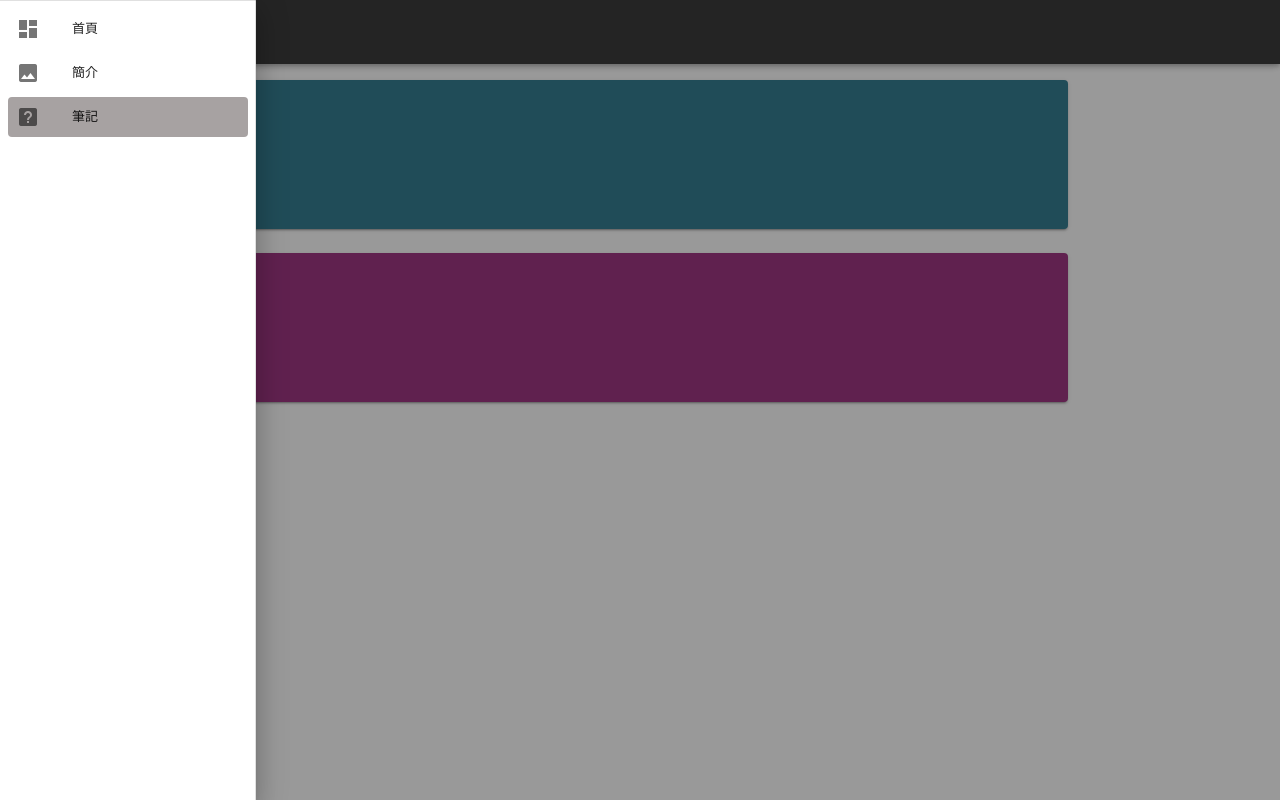
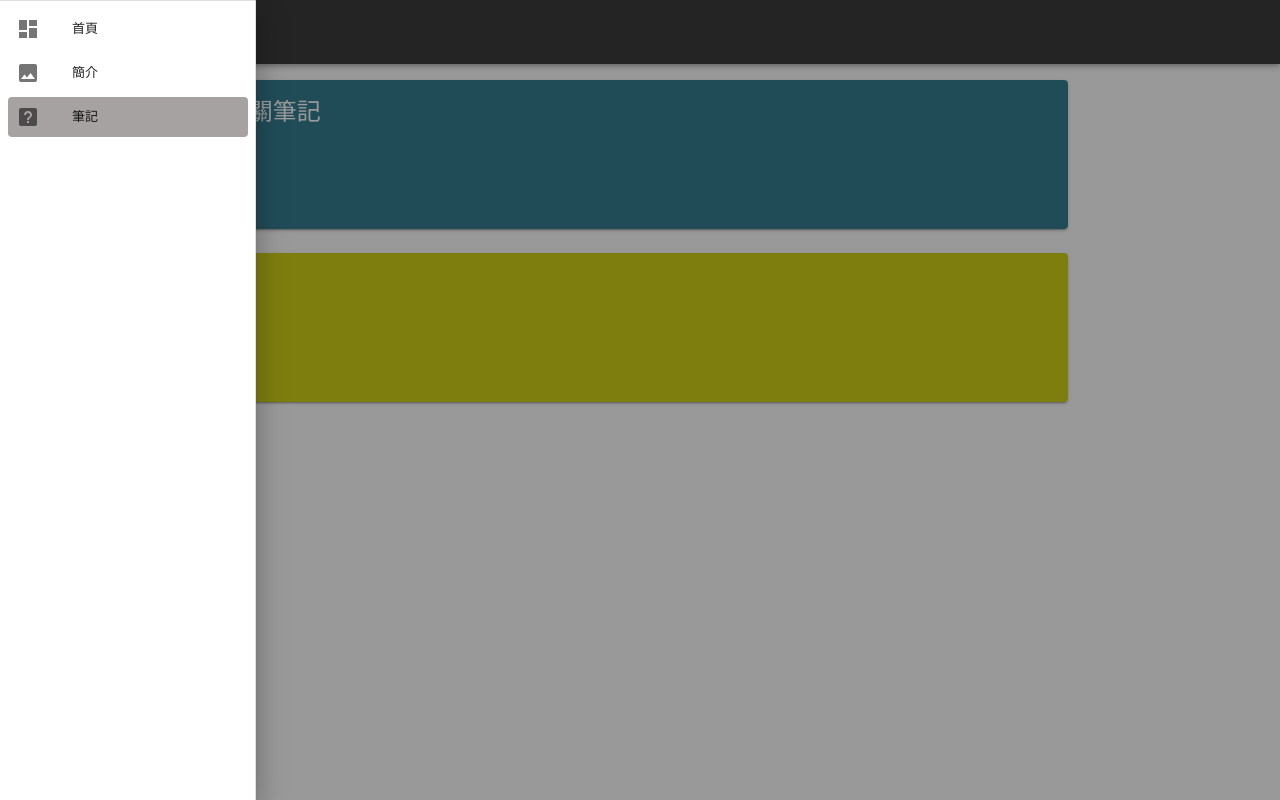
Before and after one commit to ian8924/vue-github-website, a Vue app: page /#/notes in a window 1280 px wide. Built offline with nearby package versions, Linux system fonts and the light colour scheme; what vue-typed-js would draw is missing.

Commit message:
[Modify] 頁面 router 邏輯控制

```diff
--- a/src/App.vue
+++ b/src/App.vue
@@ -2,7 +2,7 @@
   <v-app>
     <Header />
       <div style="padding:80px 0 0 80px">
-      <transition name="slide-fade" mode="out-in">
+      <transition name="slide-fade" mode="in-out">
         <router-view></router-view>
       </transition>
       </div>
@@ -22,7 +22,7 @@ export default {
 }
 </script>
 
-<style scoped>
+<style >
 /* 可以设置不同的进入和离开动画 */
 /* 设置持续时间和动画函数 */
 .slide-fade-enter-active {
--- a/src/router/index.js
+++ b/src/router/index.js
@@ -1,7 +1,7 @@
 import Vue from 'vue'
 import VueRouter from 'vue-router'
 import Home from '../views/Home.vue'
-import Notes from '../views/Notes.vue'
+import Notes from '../views/Notes/index.vue'
 Vue.use(VueRouter)
 
 const routes = [
@@ -13,7 +13,21 @@ const routes = [
   {
     path: '/notes',
     name: 'notes',
-    component: Notes
+    component: Notes,
+    children: [
+      {
+        path: 'javascript',
+        name: 'javascript',
+        component: () => import('../views/Notes/Javascript/index.vue'),
+        children: [
+          {
+            path: 'js1',
+            name: 'js1',
+            component: () => import('../views/Notes/Javascript/js1.vue')
+          }
+        ]
+      }
+    ]
   }
 ]
 
--- a/src/views/Notes.vue
+++ /dev/null
@@ -1,62 +0,0 @@
-<template>
-<v-row class="mx-auto">
-        <v-col
-          v-for="(item, i) in items"
-          :key="i"
-          cols="10"
-        >
-          <v-card
-            :color="item.color"
-            dark
-          >
-            <div class="d-flex flex-no-wrap justify-space-between">
-              <div>
-                <v-card-title
-                  class="headline"
-                  v-text="item.title"
-                ></v-card-title>
-
-                <v-card-subtitle v-text="item.artist"></v-card-subtitle>
-              </div>
-
-              <v-avatar
-                class="ma-3"
-                size="125"
-                tile
-              >
-                <v-img :src="item.src"></v-img>
-              </v-avatar>
-            </div>
-          </v-card>
-        </v-col>
-</v-row>
-</template>
-
-<script>
-export default {
-  name: 'notes',
-  data () {
-    return {
-      items: [
-        {
-          color: '#1F7087',
-          src: require('../assets/note.jpg'),
-          title: 'Supermodel',
-          artist: 'Foster the People'
-        },
-        {
-          color: '#952175',
-          src: require('../assets/note.jpg'),
-          title: 'Halcyon Days',
-          artist: 'Ellie Goulding'
-        }
-      ]
-    }
-  }
-
-}
-</script>
-
-<style>
-
-</style>
--- /dev/null
+++ b/src/views/Notes/Javascript/index.vue
@@ -0,0 +1,45 @@
+<template>
+<div>
+    <v-list two-line style="margin-right:20px;" v-if="$route.name ==='javascript'">
+      <v-list-item-group>
+        <template v-for="(item, index) in items" >
+          <v-list-item :key="item.title" @click="$router.push({name:item.link})">
+            <template >
+              <v-list-item-content>
+                <v-list-item-title v-text="`${index+1}. `+item.title"></v-list-item-title>
+                <v-list-item-subtitle class="text--primary" v-text="item.headline"></v-list-item-subtitle>
+                <v-list-item-subtitle v-text="item.subtitle"></v-list-item-subtitle>
+              </v-list-item-content>
+            </template>
+          </v-list-item>
+
+          <v-divider
+            v-if="index + 1 < items.length"
+            :key="index"
+          ></v-divider>
+        </template>
+      </v-list-item-group>
+    </v-list>
+    <router-view></router-view>
+</div>
+</template>
+
+<script>
+export default {
+  data: () => ({
+    items: [
+      {
+        action: '15 min',
+        title: 'array 處理方法',
+        headline: '2020.1.22',
+        subtitle: 'js array 方法範例',
+        link: 'js1'
+      }
+    ]
+  })
+}
+</script>
+
+<style>
+
+</style>
--- /dev/null
+++ b/src/views/Notes/Javascript/js1.vue
@@ -0,0 +1,15 @@
+<template>
+  <div>
+      js1
+  </div>
+</template>
+
+<script>
+export default {
+
+}
+</script>
+
+<style>
+
+</style>
--- /dev/null
+++ b/src/views/Notes/index.vue
@@ -0,0 +1,67 @@
+<template>
+<div>
+  <v-row class="mx-auto" v-if="$route.name==='notes'">
+          <v-col
+            v-for="(item, i) in items"
+            :key="i"
+            cols="10"
+            @click="$router.push({name:item.link})"
+          >
+            <v-card
+              :color="item.color"
+              dark
+            >
+              <div class="d-flex flex-no-wrap justify-space-between">
+                <div>
+                  <v-card-title
+                    class="headline"
+                    v-text="item.title"
+                  ></v-card-title>
+
+                  <v-card-subtitle v-text="item.artist"></v-card-subtitle>
+                </div>
+
+                <v-avatar
+                  class="ma-3"
+                  size="125"
+                  tile
+                >
+                  <v-img :src="item.src"></v-img>
+                </v-avatar>
+              </div>
+            </v-card>
+          </v-col>
+    </v-row>
+    <router-view></router-view>
+</div>
+</template>
+
+<script>
+export default {
+  name: 'notes',
+  data () {
+    return {
+      items: [
+        {
+          color: '#1F7087',
+          src: require('../../assets/note.jpg'),
+          title: 'Javascript 相關筆記',
+          link: 'javascript',
+          artist: 'ian'
+        },
+        {
+          color: '#cccc00',
+          src: require('../../assets/note.jpg'),
+          title: 'Vue 筆記',
+          link: 'vue',
+          artist: 'ian'
+        }
+      ]
+    }
+  }
+}
+</script>
+
+<style>
+
+</style>
```
Also changed, not shown: src/views/Notes/Javascript/js2.vue (added, +15 -0 lines).
